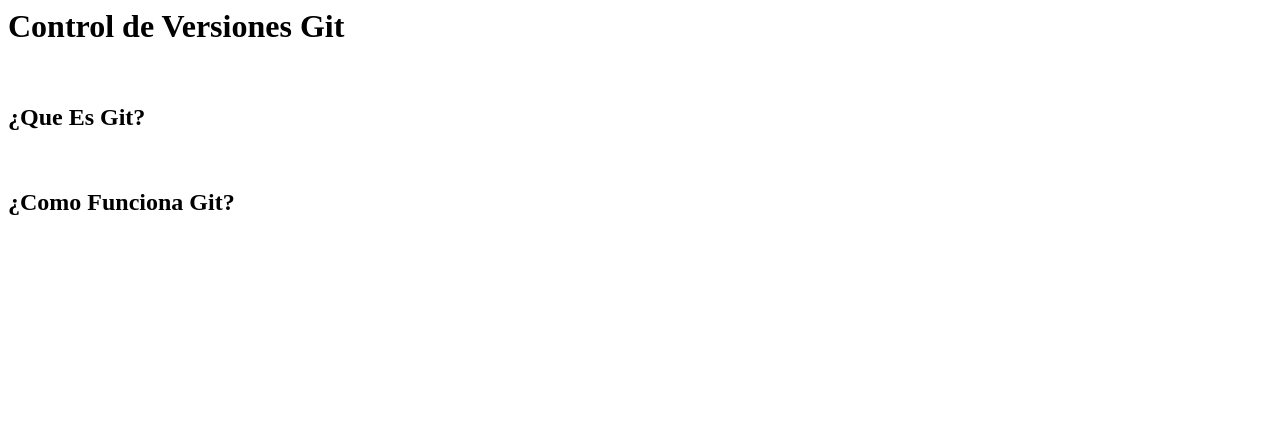
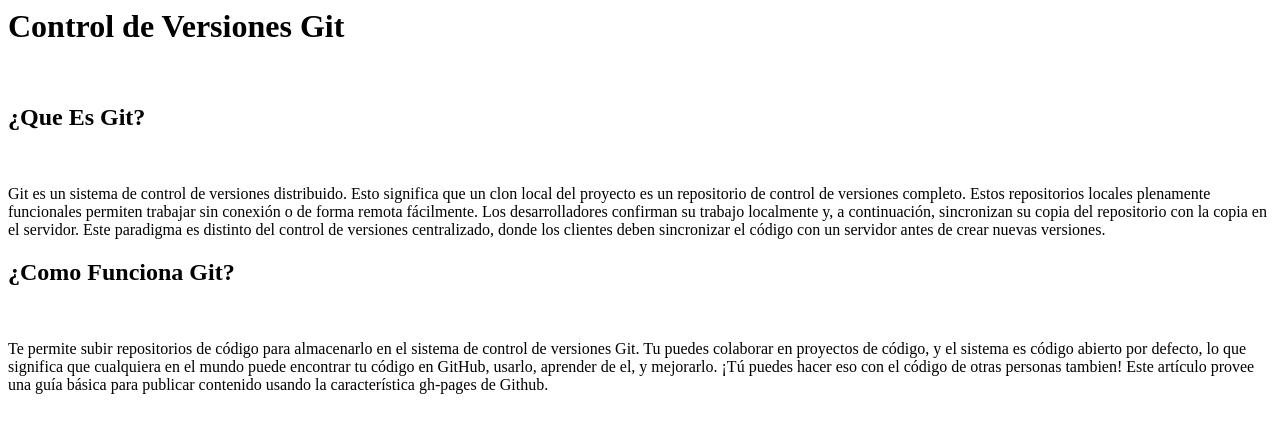
Before and after one commit to FrankGuerrero23/Practica-4-git, a plain HTML site: page index.html in a window 1280 px wide. Drawn offline with Linux system fonts and the light colour scheme.

Commit message:
Respuestasv2

```diff
--- a/index.html
+++ b/index.html
@@ -5,8 +5,9 @@
         <body>
             <h1>Control de Versiones Git</h1> </br>
             <H2>¿Que Es Git?</H2> </br>
-            <p></p>
+            <p>Git es un sistema de control de versiones distribuido. Esto significa que un clon local del proyecto es un repositorio de control de versiones completo. Estos repositorios locales plenamente funcionales permiten trabajar sin conexión o de forma remota fácilmente. Los desarrolladores confirman su trabajo localmente y, a continuación, sincronizan su copia del repositorio con la copia en el servidor. Este paradigma es distinto del control de versiones centralizado, donde los clientes deben sincronizar el código con un servidor antes de crear nuevas versiones.</p>
             <H2>¿Como Funciona Git?</H2> </br>
+            <p> Te permite subir repositorios de código para almacenarlo en el sistema de control de versiones Git. Tu puedes colaborar en proyectos de código, y el sistema es código abierto por defecto, lo que significa que cualquiera en el mundo puede encontrar tu código en GitHub, usarlo, aprender de el, y mejorarlo. ¡Tú puedes hacer eso con el código de otras personas tambien! Este artículo provee una guía básica para publicar contenido usando la característica gh-pages de Github.</p>
 
 
         </body>
```
